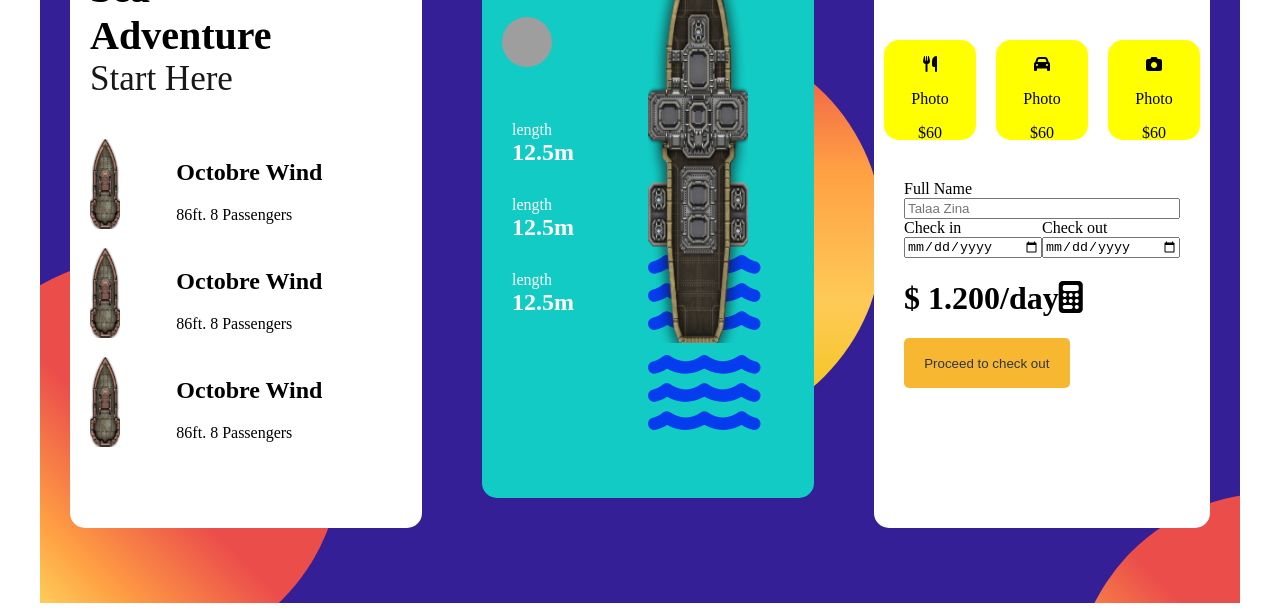
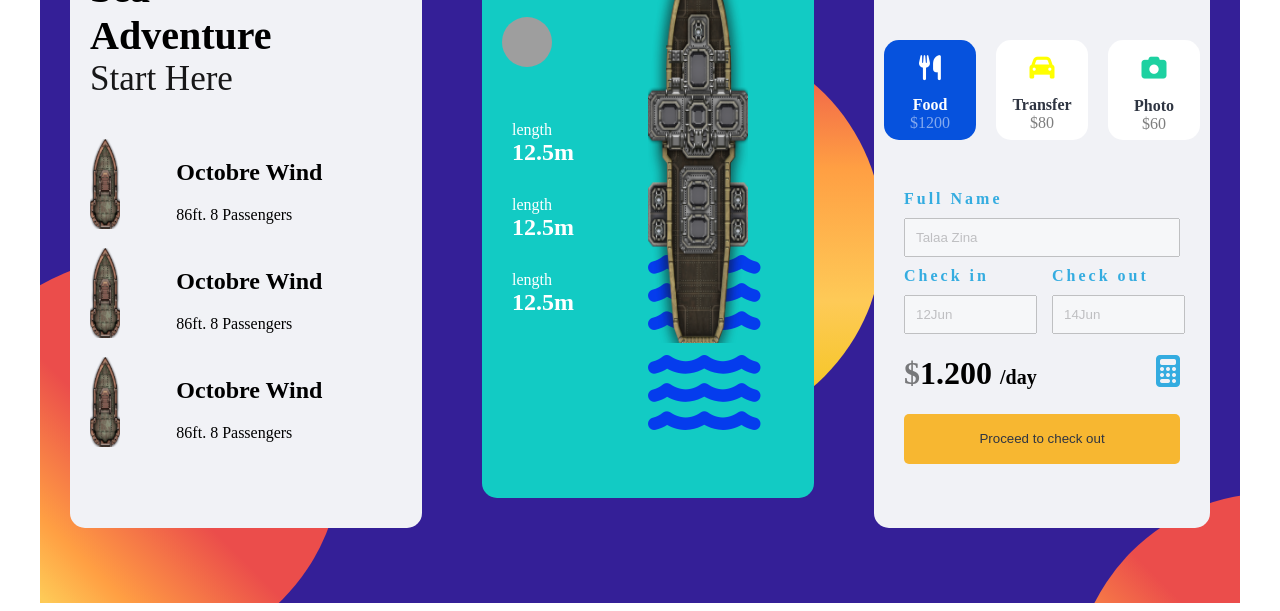
Before and after one commit to zinagithub/booking-mobile, a plain HTML site: page index.html in a window 1280 px wide. Shown: the part 205-816 px from the top of the page. Drawn offline with Linux system fonts and the light colour scheme; grey boxes are pictures that could not be loaded.

Commit message:
update form - cards -button

```diff
--- a/index.html
+++ b/index.html
@@ -95,21 +95,21 @@
                 <i class="fas fa-angle-left" style = ""></i>
                 <img src="zina.jpg" alt ="" width = "40" height="40" style ="">
             </div>
-            <h1 style = "clear : both; margin:40px auto 40px 20px; color:#1B1464">Precious Wonder</h1>
+            <h1 style = "">Precious Wonder</h1>
             <div class = "mobile3-cards" style = " ">
               <div class = "mobile3-card1" style = "">
-                <p><i class="fas fa-utensils"></i></p>
-                 <p>Photo</p>
-                 <p>$60</p>
+                <p style=""><i class="fas fa-utensils"></i></p>
+                 <h4 style="">Food</h4>
+                 <p style="">$1200</p>
               </div>
               <div class = "mobile3-card2" style = "">
                 <p><i class="fas fa-car"></i></p>
-                 <p>Photo</p>
-                 <p>$60</p>
+                 <h4>Transfer</h4>
+                 <p>$80</p>
               </div>
               <div class = "mobile3-card3" style = "">
                  <p><i class="fas fa-camera"></i></p>
-                 <p>Photo</p>
+                 <h4>Photo</h4>
                  <p>$60</p>
               </div>
 
@@ -122,17 +122,21 @@
               <div class = "inputs-checks" style = "">
                  <div class = "check-in" style = "">
                  <label>Check in</label>
-                 <input type="date" name="check-in" placeholder="Talaa Zina">
+                 <input type="text" name="check-in" placeholder="12Jun">
                  </div>
                  <div class ="check-out" style="">
                  <label>Check out</label>
-                 <input type="date" name="check-out" placeholder="Talaa Zina">
+                 <input type="text" name="check-out" placeholder="14Jun">
               </div>
 
             </div>
 
             <div class="money-day">
-                <h1>$ 1.200/day<i class="fas fa-calculator"></i></h1>
+
+                <h1>
+                  <span style = "opacity: 0.5">$</span>1.200
+                  <span style = "font-size : 20px">/day</span>
+                  <i class="fas fa-calculator" style = "float : right;color :#34ace0"></i></h1>
               </div>
               <button style = "">Proceed to check out</button>
 
--- a/style.css
+++ b/style.css
@@ -21,7 +21,7 @@
 
 }
 .mobile1, .mobile2, .mobile3 {
-	background-color: #FFF;
+	background-color: #f1f2f6;
 	border-radius: 15px;
 	height: 655px;
 	margin: 30px;
@@ -212,6 +212,11 @@
 	margin : 20px;
 	padding :10px;
 }
+.mobile3>h1{
+  clear : both;
+  margin:40px auto 40px 20px;
+  color:#1B1464
+}
 .mobile3-header i {
    float : left;
    font-size: 40px;
@@ -222,24 +227,65 @@
 }
 
 .mobile3-cards {
-	clear : both;
+	/*clear : both;*/
 	display : flex;
+}
+
+.mobile3-card1 p:nth-child(1),
+.mobile3-card2 p:nth-child(1),
+.mobile3-card1 p:nth-child(1)
+{
+	margin-bottom: 15px;
 }
 .mobile3-card1, .mobile3-card2, .mobile3-card3
 {
 	width: 380px;
 	height: 100px;
-	background : yellow;
+	background : #fff;
 	margin : 10px;
 	border-radius : 15px;
 	text-align: center
+}
+.mobile3-card1 {
+	background-color: #0652DD;
+	color:#FFF;
+
+}
+.mobile3-card1 i{
+	font-size: 25px;
+	color:#FFF
+}
+.mobile3-card2 i{
+	font-size: 25px;
+	color:yellow
+}
+.mobile3-card3 i{
+	color :#1dd1a1;
+	font-size: 25px;
+}
+
+.mobile3-card1 h4,
+.mobile3-card2 h4,
+.mobile3-card3 h4 {
+	margin-bottom: 0;
+	margin-top: 0
+}
+.mobile3-card2 h4,
+.mobile3-card3 h4 {
+	color :#2f3542;
+}
+.mobile3-card1 p:last-child ,
+.mobile3-card2 p:last-child ,
+.mobile3-card3 p:last-child {
+	margin-top: 0;
+	opacity: 0.5
 }
 button {
 	background-color: #f7b731;
 	color: #2f3542;
 	text-align: center;
     vertical-align: middle;
-    width : 60%;
+    width : 100%;
     height: 50px;
     outline: none;
     border-radius:5px;
@@ -259,10 +305,26 @@ button {
 .check-in {
 	display : flex;
 	flex-direction: column;
-	width:50%
+	margin-right:20px;
+	/*width:50%*/
 }
 .check-out {
 	display : flex;
 	flex-direction: column;
-	width:50%
+	margin-right:0;
+	/*width:50%*/
 }
+.check-in input, .check-out input {
+	width : 85%;
+}
+.inputs-name label, .inputs-checks label{
+ color : #34ace0;
+ letter-spacing: 3px;
+ font-weight: bold;
+ margin-top : 10px;
+ margin-bottom: 10px;
+}
+.inputs-name input[type=text], .inputs-checks input[type=text]{
+	padding : 10px;
+	opacity: 0.4;
+}
```
